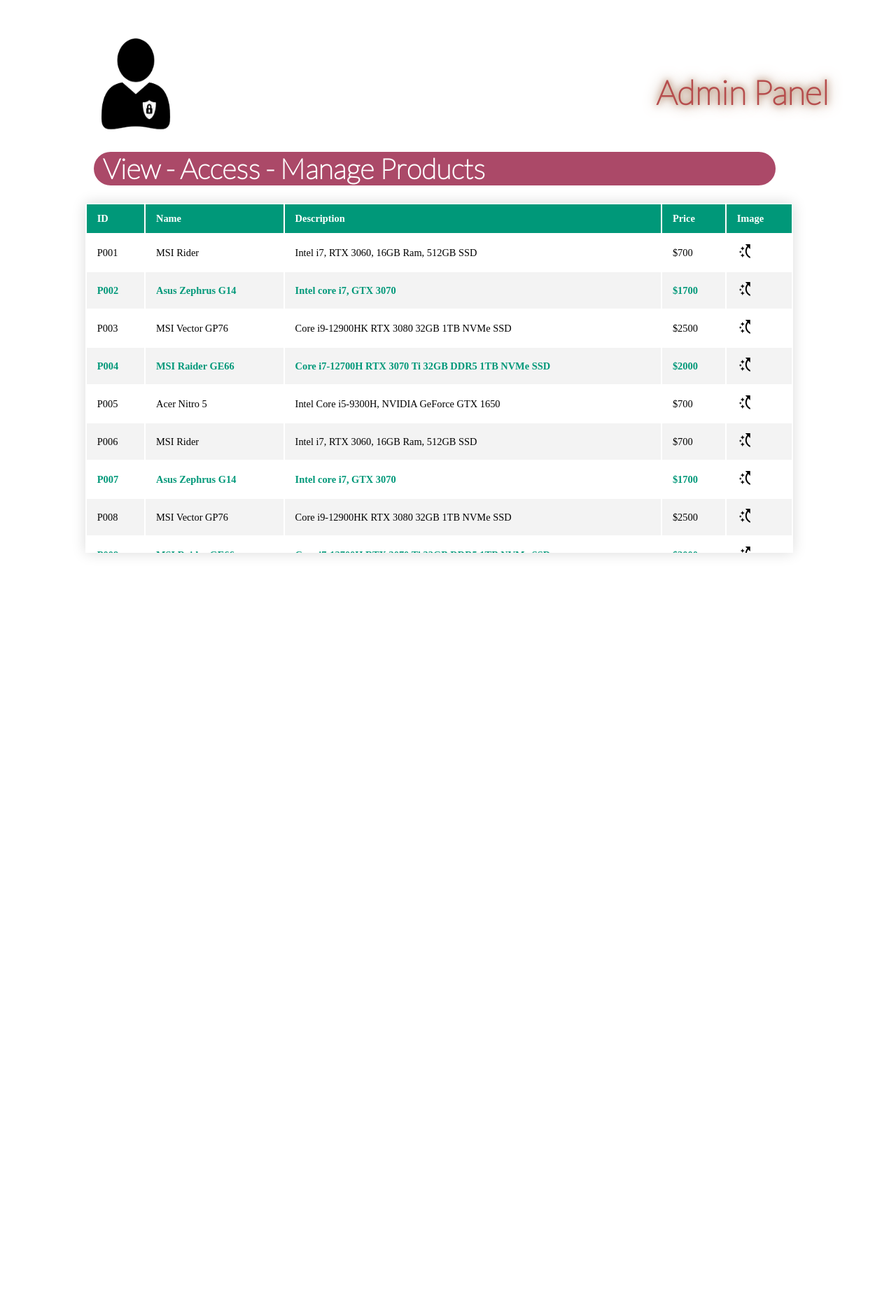
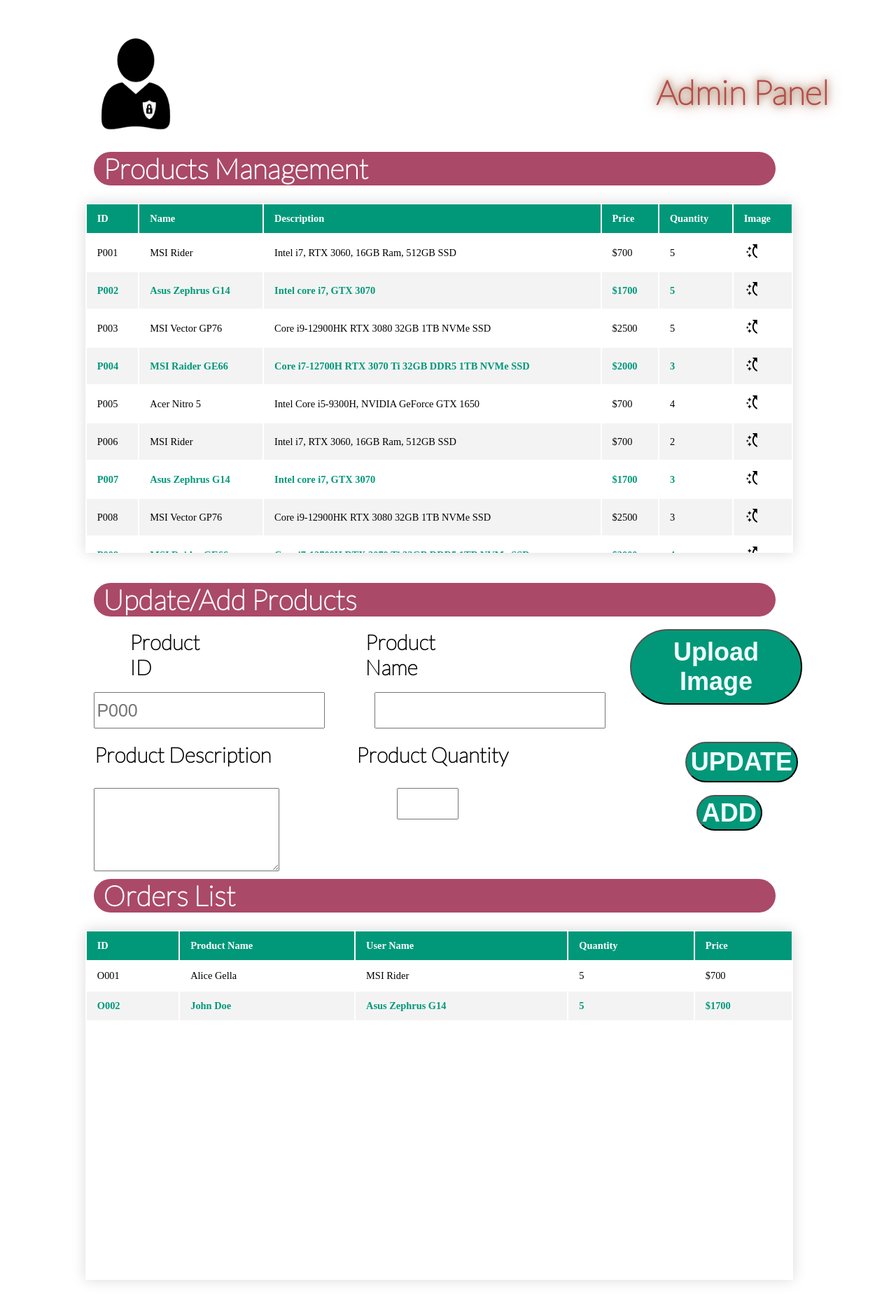
Before and after one commit to GirishMahabir/MDX-E-Commerce-Coursework, a PHP site: page /admin-panel.html in a window 1280 px wide. Shown: the whole page at 70% size. Before the commit the page ends 794 px from the top, so only its background shows below. Run offline with PHP 8.4, Linux system fonts and the light colour scheme.

Commit message:
Added admin-panel and updated style.css file, completed with all required features.

```diff
--- a/CMS/CSS/style.css
+++ b/CMS/CSS/style.css
@@ -179,6 +179,146 @@
 
 }
 
+.admin-products-form {
+    display: flex;
+    flex-direction: row;
+    justify-content: flex-start;
+    margin-left: 10%;
+    margin-right: 10%;
+    max-width: 90%;
+
+
+    /* Font Size options */
+    font-family: Lato;
+    font-weight: 600;
+    font-size: 30px;
+    /* background-color: #009879; */
+}
+
+.apf-d01 {
+    display: flex;
+    justify-content: center;
+    padding-left: 5%;
+}
+
+.apf-d02 {
+    display: flex;
+    justify-content: center;
+    padding-left: 20%;
+}
+
+.apf-d03 {
+    display: flex;
+    justify-content: center;
+    padding-left: 20%;
+}
+
+.apf-d03 button {
+    height: 120%;
+    font-weight: 600;
+    font-size: larger;
+    border-radius: 100px;
+    background-color: #009879;
+    color: azure;
+}
+
+.apf-d04 {
+    display: flex;
+    justify-content: center;
+}
+
+.apf-d04 input {
+    height: 130%;
+    font-size: 25px;
+}
+
+.apf-d05 {
+    display: flex;
+    justify-content: center;
+    padding-left: 7%;
+}
+
+.apf-d05 input {
+    height: 130%;
+    font-size: 25px;
+}
+
+.apf-d06 {
+    display: flex;
+    justify-content: center;
+}
+
+.apf-d07 {
+    display: flex;
+    justify-content: center;
+    padding-left: 12%;
+}
+
+.apf-d08 {
+    display: flex;
+    justify-content: center;
+    padding-left: 25%;
+}
+
+.apf-d08 button {
+    height: 120%;
+    font-weight: 600;
+    font-size: larger;
+    border-radius: 100px;
+    background-color: #009879;
+    color: azure;
+}
+
+.apf-d09 {
+    display: flex;
+    justify-content: center;
+}
+
+.apf-d09 textarea {
+    height: 120%;
+    font-family: Lato;
+    font-weight: 600;
+    font-size: large;
+}
+
+.apf-d10 {
+    display: flex;
+    justify-content: center;
+    padding-left: 12%;
+}
+
+.apf-d10 {
+    display: flex;
+    justify-content: center;
+    padding-left: 11%;
+}
+
+.apf-d10 input {
+    font-family: Lato;
+    font-weight: 600;
+    font-size: large;
+    max-height: 40%;
+    max-width: 40%;
+    padding-bottom: 1%;
+}
+
+.apf-d11 {
+    display: flex;
+    justify-content: center;
+    padding-left: 28%;
+    margin-top: 1%;
+}
+
+.apf-d11 button {
+    height: 120%;
+    font-weight: 600;
+    font-size: larger;
+    border-radius: 100px;
+    background-color: #009879;
+    color: azure;
+    max-height: 60%;
+}
+
 .rm-url {
     /* Remove URL default styles. */
     text-decoration: none;
--- a/CMS/admin-panel.html
+++ b/CMS/admin-panel.html
@@ -20,7 +20,7 @@
         <h1 class="admin-login-h1">Admin Panel</h1>
     </div>
     <div class="section-break">
-        View - Access - Manage Products
+        Products Management
     </div>
     <div class='products-section scroll-btn'>
         <table>
@@ -30,6 +30,7 @@
                     <th>Name</th>
                     <th>Description</th>
                     <th>Price</th>
+                    <th>Quantity</th>
                     <th>Image</th>
                 </tr>
             </thead>
@@ -39,6 +40,7 @@
                     <td>MSI Rider</td>
                     <td>Intel i7, RTX 3060, 16GB Ram, 512GB SSD </td>
                     <td>$700</td>
+                    <td>5</td>
                     <td>
                         <a class="material-icons rm-url" href="https://www.google.com">switch_access_shortcut</a>
                     </td>
@@ -48,6 +50,7 @@
                     <td>Asus Zephrus G14</td>
                     <td>Intel core i7, GTX 3070</td>
                     <td>$1700</td>
+                    <td>5</td>
                     <td>
                         <a class="material-icons rm-url" href="https://www.google.com">switch_access_shortcut</a>
                     </td>
@@ -57,6 +60,7 @@
                     <td>MSI Vector GP76</td>
                     <td>Core i9-12900HK RTX 3080 32GB 1TB NVMe SSD</td>
                     <td>$2500</td>
+                    <td>5</td>
                     <td>
                         <a class="material-icons rm-url" href="https://www.google.com">switch_access_shortcut</a>
                     </td>
@@ -66,6 +70,7 @@
                     <td>MSI Raider GE66</td>
                     <td>Core i7-12700H RTX 3070 Ti 32GB DDR5 1TB NVMe SSD</td>
                     <td>$2000</td>
+                    <td>3</td>
                     <td>
                         <a class="material-icons rm-url" href="https://www.google.com">switch_access_shortcut</a>
                     </td>
@@ -75,6 +80,7 @@
                     <td>Acer Nitro 5</td>
                     <td>Intel Core i5-9300H, NVIDIA GeForce GTX 1650</td>
                     <td>$700</td>
+                    <td>4</td>
                     <td>
                         <a class="material-icons rm-url" href="https://www.google.com">switch_access_shortcut</a>
                     </td>
@@ -84,6 +90,7 @@
                     <td>MSI Rider</td>
                     <td>Intel i7, RTX 3060, 16GB Ram, 512GB SSD </td>
                     <td>$700</td>
+                    <td>2</td>
                     <td>
                         <a class="material-icons rm-url" href="https://www.google.com">switch_access_shortcut</a>
                     </td>
@@ -93,6 +100,7 @@
                     <td>Asus Zephrus G14</td>
                     <td>Intel core i7, GTX 3070</td>
                     <td>$1700</td>
+                    <td>3</td>
                     <td>
                         <a class="material-icons rm-url" href="https://www.google.com">switch_access_shortcut</a>
                     </td>
@@ -102,6 +110,7 @@
                     <td>MSI Vector GP76</td>
                     <td>Core i9-12900HK RTX 3080 32GB 1TB NVMe SSD</td>
                     <td>$2500</td>
+                    <td>3</td>
                     <td>
                         <a class="material-icons rm-url" href="https://www.google.com">switch_access_shortcut</a>
                     </td>
@@ -111,6 +120,7 @@
                     <td>MSI Raider GE66</td>
                     <td>Core i7-12700H RTX 3070 Ti 32GB DDR5 1TB NVMe SSD</td>
                     <td>$2000</td>
+                    <td>4</td>
                     <td>
                         <a class="material-icons rm-url" href="https://www.google.com">switch_access_shortcut</a>
                     </td>
@@ -120,6 +130,7 @@
                     <td>Acer Nitro 5</td>
                     <td>Intel Core i5-9300H, NVIDIA GeForce GTX 1650</td>
                     <td>$700</td>
+                    <td>4</td>
                     <td>
                         <a class="material-icons rm-url" href="https://www.google.com">switch_access_shortcut</a>
                     </td>
@@ -127,9 +138,88 @@
             </tbody>
         </table>
     </div>
+    <br>
+    <div class="section-break">
+        Update/Add Products
+    </div>
+    <br>
+    <div class="admin-products-form">
+        <div class="apf-d01">
+            <label for="pid">Product ID</label>
+        </div>
+        <div class="apf-d02">
+            <label for="product_name">Product Name</label>
+        </div>
+        <div class="apf-d03">
+            <button id="uploadImageButton" type="button">Upload Image</button>
+        </div>
+    </div>
+    <div class="admin-products-form">
+        <div class="apf-d04">
+            <input type="text" id="pid" name="pid" placeholder="P000" minlength="4" maxlength="4">
+        </div>
+        <div class="apf-d05">
+            <input type="text" id="product_name" name="password">
+        </div>
+    </div>
+    <br> <br>
+    <div class="admin-products-form">
+        <div class="apf-d06">
+            <label for="description">Product Description</label>
+        </div>
+        <div class="apf-d07">
+            <label for="quantity">Product Quantity</label>
+        </div>
+        <div class="apf-d08">
+            <button id="updateButton" type="button">UPDATE</button>
+        </div>
+    </div>
+    <br>
+    <div class="admin-products-form">
+        <div class="apf-d09">
+            <textarea type="text" rows="4" cols="27" id="description" name="description"></textarea>
+        </div>
+        <div class="apf-d10">
+            <input type="number" id="quantity" name="quantity">
+        </div>
+        <div class="apf-d11">
+            <button class="" id="addButton" type="button">ADD</button>
+        </div>
+    </div>
+    <br> <br>
+    <div class="section-break">
+        Orders List
+    </div>
 
-    <div class='orders-sections'>
-
+    <!-- Orders Section -->
+    <div class='products-section scroll-btn'>
+        <table>
+            <thead>
+                <tr>
+                    <th>ID</th>
+                    <th>Product Name</th>
+                    <th>User Name</th>
+                    <th>Quantity</th>
+                    <th>Price</th>
+                </tr>
+            </thead>
+            <tbody>
+                <tr>
+                    <td>O001</td>
+                    <td>Alice Gella</td>
+                    <td>MSI Rider</td>
+                    <td>5</td>
+                    <td>$700</td>
+                </tr>
+                <tr class="show-row">
+                    <td>O002</td>
+                    <td>John Doe</td>
+                    <td>Asus Zephrus G14</td>
+                    <td>5</td>
+                    <td>$1700</td>
+                </tr>
+            </tbody>
+        </table>
     </div>
 
 </body>
```
